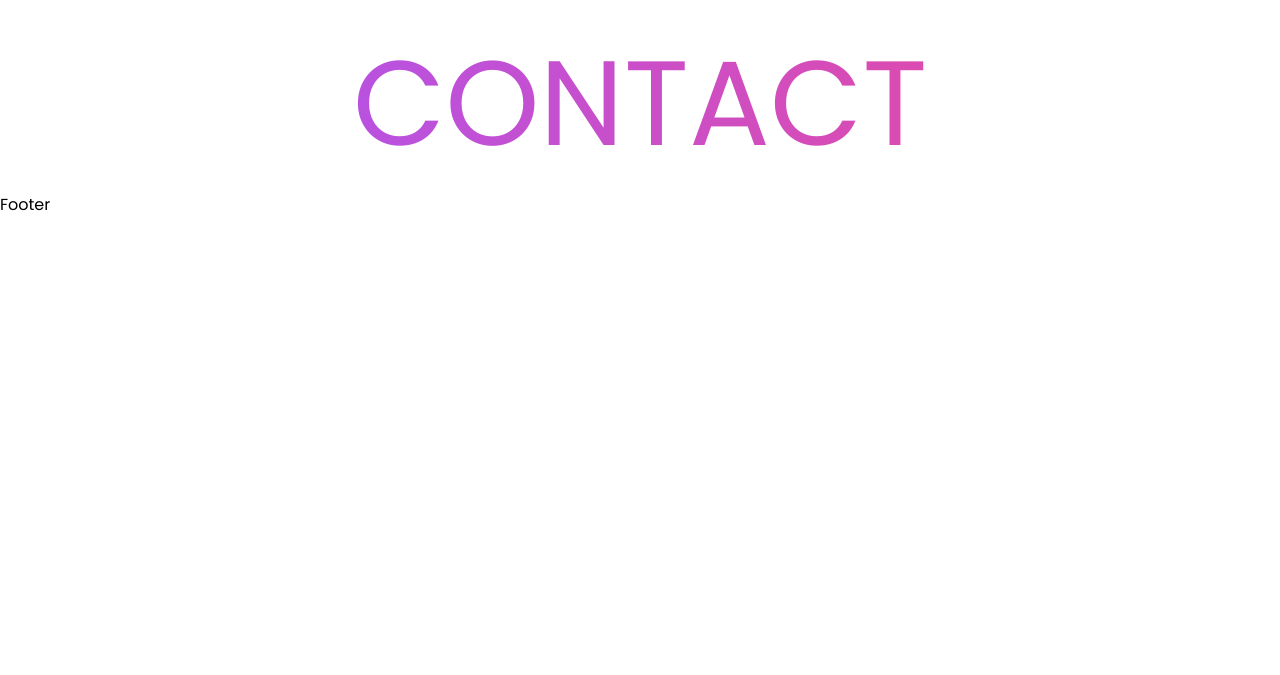
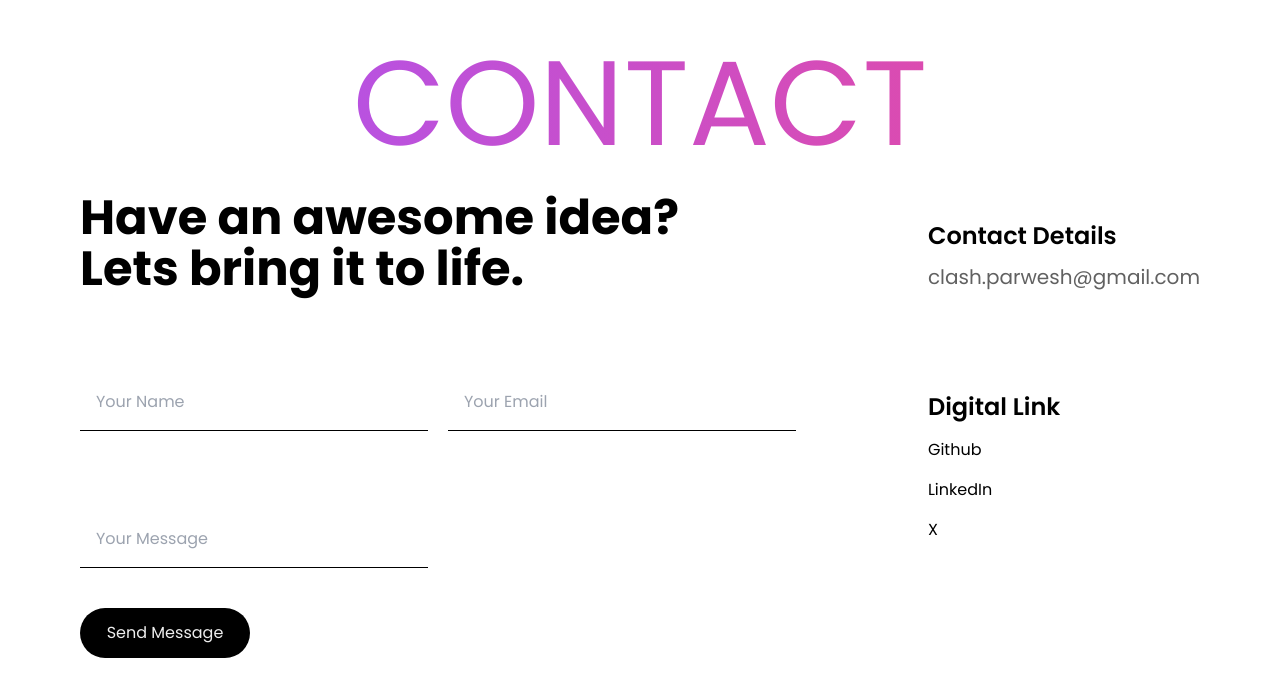
Before and after one commit to Mohamed-Parvez/parvez, a Next.js app: page / in a window 1280 px wide. Shown: the part 3885-4560 px from the top of the page. Before the commit the page ends 4102 px from the top, so only its background shows below. Built offline with nearby package versions, Linux system fonts and the light colour scheme.

Commit message:
Add Contact section

```diff
--- a/components/forms/Contact.tsx
+++ b/components/forms/Contact.tsx
@@ -1,11 +1,9 @@
 import React from "react";
+import Button from "../ui/button";
 
 const Contact = () => {
   return (
-    <section
-      id="contact"
-      className="mx-auto mt-12 max-w-[1440px] md:mt-40 2xl:mx-auto"
-    >
+    <section id="contact" className="mb-40 mt-12 md:mt-40">
       <div>
         <h1
           className="light-primary-gradient
@@ -16,6 +14,69 @@ const Contact = () => {
           CONTACT
         </h1>
       </div>
+      <div className="flex-between max-w-[1440px]">
+        <div>
+          <div className="flex-start mx-auto max-w-[1440px] flex-col gap-20 2xl:mx-auto">
+            <div className="flex w-full max-w-[1060px] items-start justify-between">
+              <div className="max-w-[660px]">
+                <p className="heading4 md:heading3 lg:heading2 text-black">
+                  Have an awesome idea? Lets bring it to life.
+                </p>
+              </div>
+            </div>
+
+            <div className="flex w-full max-w-[1060px] items-start justify-between">
+              <div className="flex-between max-w-[660px] gap-5">
+                <input
+                  placeholder="Your Name"
+                  className="border-b border-b-black p-4"
+                />
+                <input
+                  placeholder="Your Email"
+                  className="border-b border-b-black p-4"
+                />
+              </div>
+            </div>
+
+            <div className="flex w-full max-w-[1060px] items-start justify-between">
+              <div className="flex-between max-w-[660px] gap-5">
+                <input
+                  placeholder="Your Message"
+                  className="border-b border-b-black p-4"
+                />
+              </div>
+            </div>
+          </div>
+        </div>
+
+        <div className="flex-start flex-col gap-24">
+          <div className="flex-start max-w-[286px] flex-col">
+            <p className="base-bold text-black">Contact Details</p>
+            <p className="paragraph-regular mt-2 text-grey-700">
+              clash.parwesh@gmail.com
+            </p>
+          </div>
+          <div className="flex-start max-w-[286px] flex-col gap-4">
+            <p className="base-bold text-black">Digital Link</p>
+            <div>
+              <p>Github</p>
+            </div>
+            <div>
+              <p>LinkedIn</p>
+            </div>
+            <div>
+              <p>X</p>
+            </div>
+          </div>
+        </div>
+      </div>
+
+      <Button
+        label="Send Message"
+        variant="send-message-btn"
+        type="button"
+        href="/"
+      />
     </section>
   );
 };
--- a/styles/globals.css
+++ b/styles/globals.css
@@ -99,6 +99,12 @@
     w-[135px] transition-colors duration-300 ease-in-out !important;
   }
 
+  .send-message-btn {
+    @apply bg-black body-text text-grey px-6 py-[10px] rounded-full mt-10
+    hover:bg-white hover:text-black hover:ring-black hover:ring-1 hover:ring-opacity-60
+    w-[170px] transition-colors duration-300 ease-in-out !important;
+  }
+
   .primary-gradient {
     @apply bg-gradient-to-r from-primary-purple
     to-primary-pink bg-clip-text text-transparent;
```
